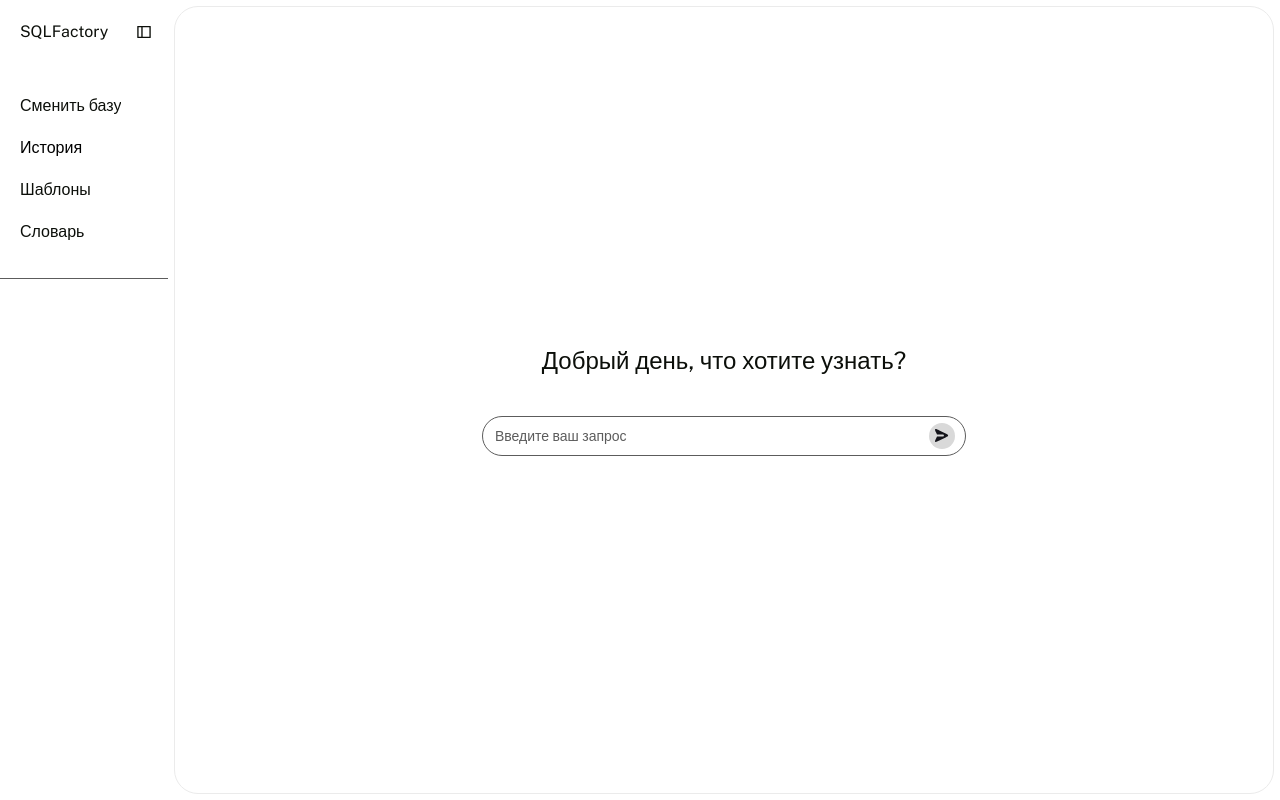
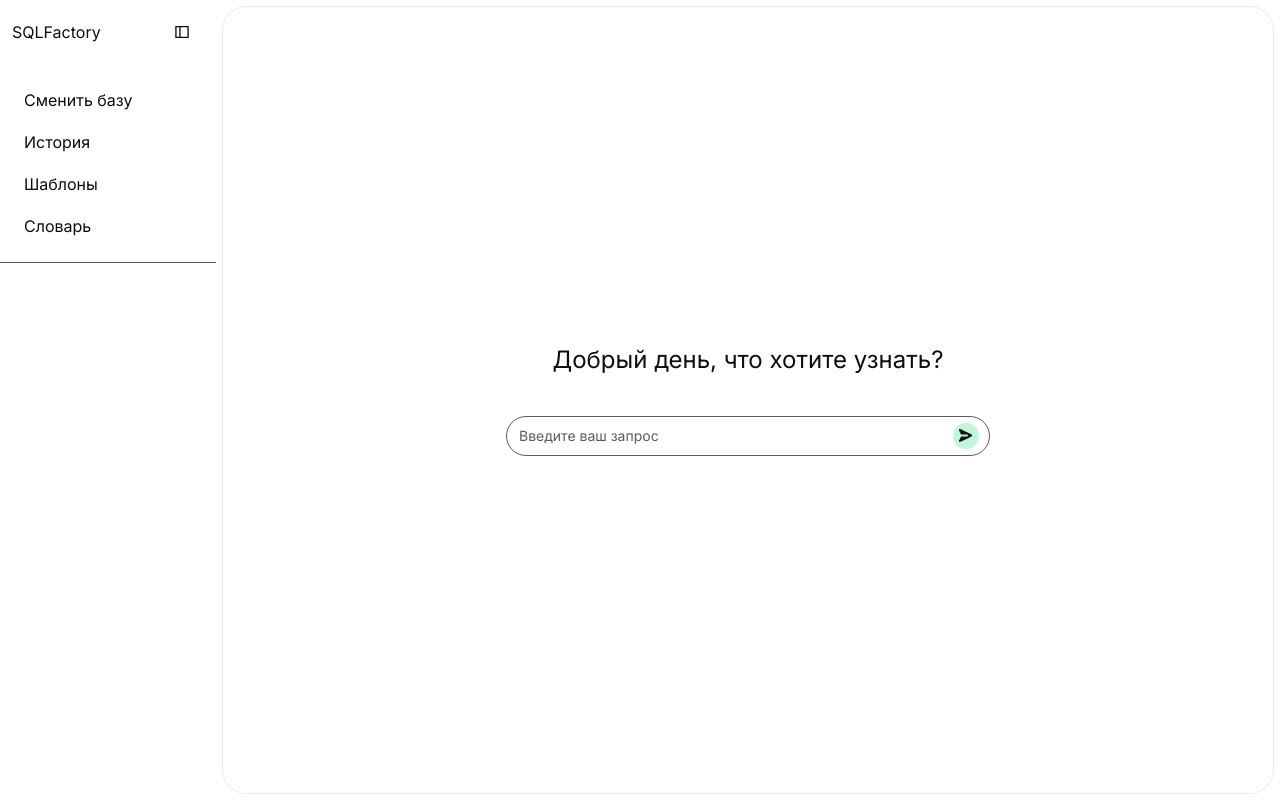
Before and after one commit to K1butsujiMuzan/sql-factory-mpit, a Next.js app: page /1/chat in a window 1280 px wide. Built offline with nearby package versions, Linux system fonts and the light colour scheme.

Commit message:
feat[main]: add redirect from main page

```diff
--- a/src/app/layout.tsx
+++ b/src/app/layout.tsx
@@ -1,13 +1,6 @@
 import type { Metadata } from 'next'
-import { Public_Sans } from 'next/font/google'
 import '../styles/index.css'
-
-const publicSans = Public_Sans({
-	variable: '--font-public-sans',
-	subsets: ['latin'],
-	style: 'normal',
-	display: 'swap'
-})
+import { INTER } from '@/configs/fonts.config'
 
 export const metadata: Metadata = {
 	title: {
@@ -23,8 +16,8 @@ export default function RootLayout({
 	children: React.ReactNode
 }>) {
 	return (
-		<html lang="en" className={`${publicSans.variable} h-full antialiased`}>
-			<body className="min-h-full flex flex-col font-public-sans">
+		<html lang="en" className={`${INTER.variable} h-full antialiased`}>
+			<body className="min-h-full flex flex-col font-inter">
 				<div id="root" className={'bg-white text-dark-menu'}>
 					{children}
 				</div>
--- a/src/components/Aside/Aside.tsx
+++ b/src/components/Aside/Aside.tsx
@@ -104,19 +104,19 @@ const Aside = ({ dbId }: Props) => {
 				onTransitionEnd={handleTransitionEnd}
 				onTransitionStart={handleTransitionStart}
 				inert={!isOpen}
-				className={cn('w-42 bg-white py-5  transition duration-300', {
+				className={cn('w-54 bg-white py-5  transition duration-300', {
 					'opacity-100 translate-x-0 pointer-events-auto': isOpen,
 					'opacity-0 -translate-x-full pointer-events-none': !isOpen,
 					hidden: isHidden
 				})}
 			>
-				<div className={'flex items-center justify-between pr-3 pl-5 pb-11.5'}>
+				<div className={'flex items-center justify-between pr-5.5 pl-3 pb-10'}>
 					<Logo dbId={dbId} />
 					<AsideToggleButton onClick={onToggleIsOpen} isOpen={isOpen} />
 				</div>
 				<ul
 					className={
-						'flex flex-col gap-2.5 pb-7.5 pl-2 pr-3 border-b border-gray-main'
+						'flex flex-col gap-2.5 pb-5 pr-5.5 pl-3 border-b border-gray-main'
 					}
 				>
 					{pathname === PAGES.CHAT(dbId) ? (
@@ -125,7 +125,7 @@ const Aside = ({ dbId }: Props) => {
 						<AsideLink label={'Новый чат'} href={PAGES.CHAT(dbId)} />
 					)}
 					<AsideButton
-						isActive={pathname.startsWith(PAGES.CHAT(dbId))}
+						isActive={pathname.startsWith(PAGES.CHAT(dbId)) && pathname !== PAGES.CHAT(dbId)}
 						onClick={() => onMenuButtonClick('history')}
 						label={'История'}
 					/>
--- /dev/null
+++ b/src/components/Aside/AsideActiveIcon.tsx
@@ -0,0 +1,14 @@
+const AsideActiveIcon = () => {
+	return (
+		<svg
+			role={'img'}
+			aria-hidden={true}
+			className={'text-gray-200'}
+			width="18" height="18" viewBox="0 0 18 18" fill="none" xmlns="http://www.w3.org/2000/svg"
+		>
+			<path d="M9.71625 8.99931L6.375 5.65806L7.32945 4.70361L11.6251 8.99931L7.32945 13.295L6.375 12.3406L9.71625 8.99931Z" fill="#A4A4A4"/>
+		</svg>
+	)
+}
+
+export default AsideActiveIcon
--- a/src/components/Aside/AsideButton.tsx
+++ b/src/components/Aside/AsideButton.tsx
@@ -1,6 +1,7 @@
 'use client'
 
 import { cn } from '@/lib/cn'
+import AsideActiveIcon from '@/components/Aside/AsideActiveIcon'
 
 interface Props {
 	onClick: () => void
@@ -12,13 +13,14 @@ const AsideButton = ({ onClick, label, isActive }: Props) => {
 	return (
 		<li className={'truncate'}>
 			<button
-				className={cn('px-3 py-1 rounded-20 flex items-center w-full', {
-					'bg-white text-black': isActive
+				className={cn('px-3 py-1 rounded-20 flex items-center w-full justify-between', {
+					'bg-gray-100': isActive
 				})}
 				type={'button'}
 				onClick={onClick}
 			>
 				<span className={'truncate'}>{label}</span>
+				{isActive && <AsideActiveIcon />}
 			</button>
 		</li>
 	)
--- a/src/components/Aside/AsideLink.tsx
+++ b/src/components/Aside/AsideLink.tsx
@@ -1,5 +1,6 @@
 import Link from 'next/link'
 import { cn } from '@/lib/cn'
+import AsideActiveIcon from '@/components/Aside/AsideActiveIcon'
 
 interface Props {
 	href: string
@@ -11,12 +12,13 @@ const AsideLink = ({ href, label, isActive }: Props) => {
 	return (
 		<li>
 			<Link
-				className={cn('px-3 py-1 rounded-20 flex items-center w-full', {
-					'bg-white text-black': isActive
+				className={cn('px-3 py-1 rounded-20 flex items-center w-full justify-between', {
+					'bg-gray-100': isActive
 				})}
 				href={href}
 			>
 				<span className={'truncate'}>{label}</span>
+				{isActive && <AsideActiveIcon />}
 			</Link>
 		</li>
 	)
--- a/src/components/ChatForm/ChatForm.tsx
+++ b/src/components/ChatForm/ChatForm.tsx
@@ -49,7 +49,7 @@ const ChatForm = () => {
 				/>
 				<button
 					type={'submit'}
-					className={'text-sm py-1.5 px-1.5 bg-gray-light rounded-full'}
+					className={'text-sm py-1.5 px-1.5 text-icon-dark bg-accent-light rounded-full'}
 				>
 					<svg
 						role={'img'}
--- a/src/components/LinkForm/LinkForm.tsx
+++ b/src/components/LinkForm/LinkForm.tsx
@@ -54,24 +54,23 @@ const LinkForm = () => {
 				body: formData,
 				headers: {
 					'Content-Type': 'application/x-www-form-urlencoded',
-					authorization: `Bearer eyJhbGciOiJIUzUxMiIsInR5cCI6IkpXVCJ9.eyJleHBpcmVzIjoxNzc2OTQ0NzI5LCJpZCI6MX0.CB7Z7gm06MRsmCSFJ49Aat27sUsTqb_cYNipI-v_TRRepi11XeA1MyqPVZ8ffAahNEkomgQ3w3ENJeY7PgiGyA`
+					authorization: `Bearer eyJhbGciOiJIUzUxMiIsInR5cCI6IkpXVCJ9.eyJleHBpcmVzIjoxNzgwNTQ1NDEyLCJpZCI6MX0.N9UPxyoC48wYuuBN3HC4oXhPMYVlkI_d-b792ZXCJC11J2BWwIdZ_4jsTFDAfMX85QS-CCroU_RubEL73MFQlA`
 				}
 			})
 
 			if (!response.ok) {
-				setError('dbType', { message: 'ошибка подключения к бд' })
-				return
+				return setError('dbType', { message: 'ошибка подключения к бд' })
+
 			}
 
 			const serverData: { id: string } | { error: string } =
 				await response.json()
 
 			if ('error' in serverData) {
-				setError('dbType', { message: serverData.error })
-				return
+				return setError('dbType', { message: serverData.error })
 			}
 
-			console.log(serverData)
+			router.push(PAGES.CHAT(serverData.id))
 		} catch (error) {
 			console.error(error)
 			setError('dbType', { message: 'что-то пошло не так...' })
@@ -83,6 +82,7 @@ const LinkForm = () => {
 			className={'w-full flex flex-col gap-7.5 items-center'}
 			onSubmit={handleSubmit(onFormSubmit)}
 		>
+			<div className={'flex gap-1 flex-col w-full'}>
 				<Controller
 					render={({ field }) => (
 						<Select
@@ -95,6 +95,10 @@ const LinkForm = () => {
 					name={'dbType'}
 					control={control}
 				/>
+				{!!errors.dbType?.message && (
+					<ErrorMessage message={errors.dbType?.message} />
+				)}
+			</div>
 			<div className={'flex gap-1 flex-col w-full'}>
 				<div
 					className={
@@ -202,9 +206,10 @@ const LinkForm = () => {
 				)}
 			</div>
 			<button
+				disabled={isSubmitting}
 				type={'submit'}
 				className={
-					'pt-1.5 pb-2 bg-accent text-white rounded-20 max-w-71.5 w-full'
+					'pt-1.5 pb-2 bg-accent text-white rounded-20 max-w-71.5 w-full disabled:cursor-not-allowed!'
 				}
 			>
 				Войти
--- a/src/components/Select/Select.tsx
+++ b/src/components/Select/Select.tsx
@@ -22,7 +22,7 @@ const Select = ({ list, selectId, selectLabel, ...rest }: Props) => {
 				}
 			>
 				{list.map(({ text, value }, index) => (
-					<option className={'bg-dark'} key={value} value={value}>
+					<option className={'bg-white'} key={value} value={value}>
 						{text}
 					</option>
 				))}
--- /dev/null
+++ b/src/configs/fonts.config.ts
@@ -0,0 +1,8 @@
+import { Inter } from 'next/font/google'
+
+export const INTER = Inter({
+	variable: '--font-inter',
+	subsets: ['latin', 'cyrillic'],
+	style: 'normal',
+	display: 'swap'
+})
--- a/src/styles/index.css
+++ b/src/styles/index.css
@@ -5,13 +5,15 @@
 	--color-dark: #14141a;
 
 	--color-accent: #1daf61;
-	--color-accent-light: #1daf61;
+	--color-accent-light: #C2F5DA;
 	--color-error: #fb3748;
 	--color-dark-menu: #0c0f0a;
 	--color-gray-main: #5c5c5c;
 	--color-gray-100: #ebebeb;
+	--color-gray-200: #a3a3a3;
 	--color-gray-light: #d9d9d9;
+	--color-icon-dark: #33363F;
 
 	--radius-20: 1.25rem;
-	--font-public-sans: var(--font-public-sans);
+	--font-inter: var(--font-inter);
 }
```
Lines whose indentation alone changed are shown as unchanged.
